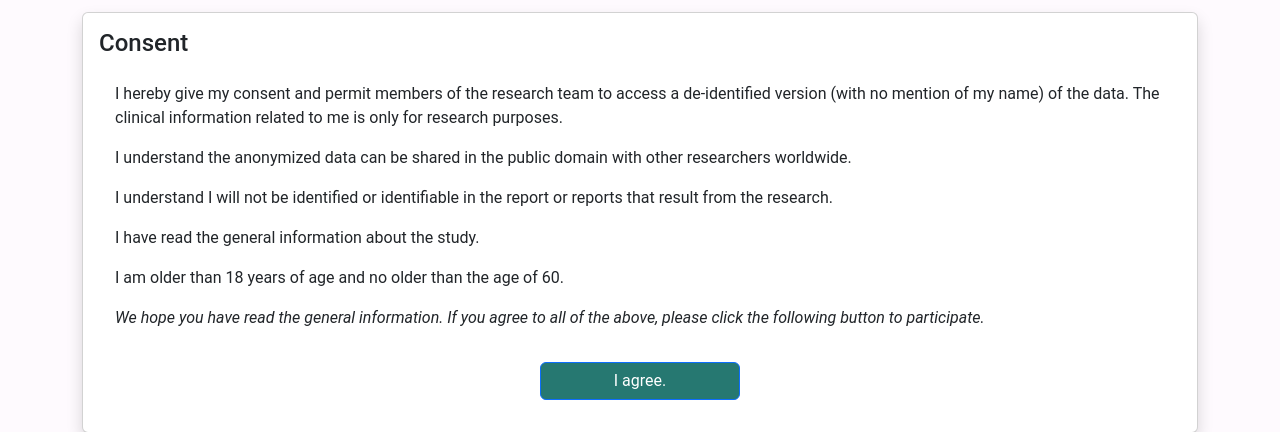
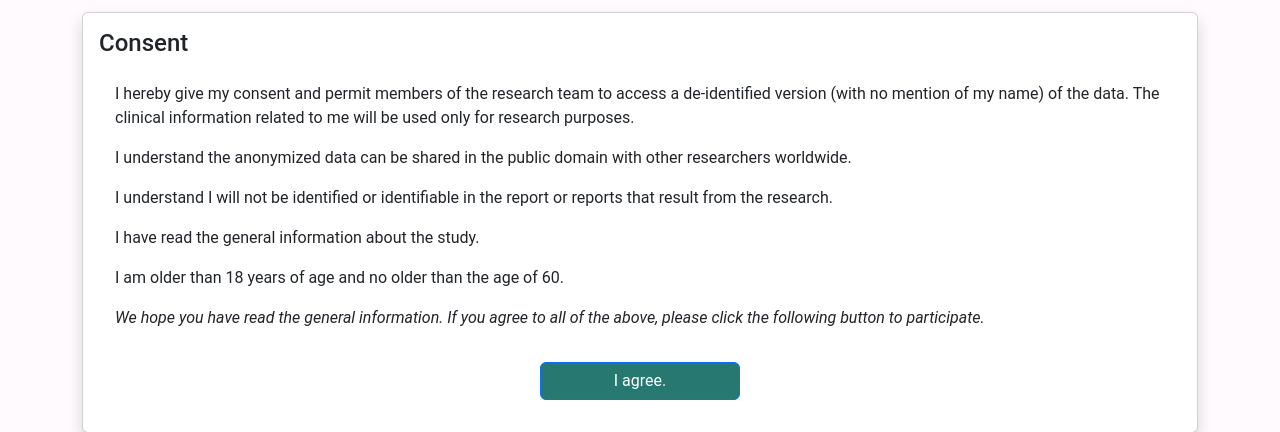
Before and after one commit to VivekPamnani/django-auth-app, a Django app: page /user/consent/ in a window 1280 px wide. Shown: the part 1323-1755 px from the top of the page. Run offline with Django 4.2, Linux system fonts and the light colour scheme; some libraries are stand-ins or nearby versions.

Commit message:
15/8 feedback content update

```diff
--- a/user/templates/user/consent.html
+++ b/user/templates/user/consent.html
@@ -64,7 +64,7 @@
                 <div class="card shadow p-3 mb-5 bg-white rounded">
                     <h4 class="card-title"> Consent </h4>
                     <div class="card-body">
-                        <p>I hereby give my consent and permit members of the research team to access a de-identified version (with no mention of my name) of the data. The clinical information related to me is only for research purposes.</p>
+                        <p>I hereby give my consent and permit members of the research team to access a de-identified version (with no mention of my name) of the data. The clinical information related to me will be used only for research purposes.</p>
                         <p>I understand the anonymized data can be shared in the public domain with other researchers worldwide.</p>
                         <p>I understand I will not be identified or identifiable in the report or reports that result from the research.</p>
                         <p>I have read the general information about the study.</p>
--- a/user/templates/user/welcome.html
+++ b/user/templates/user/welcome.html
@@ -29,7 +29,7 @@
                 <h4 class="card-title"> Welcome! </h4>
                 <div class="card-body">
                     <p>We appreciate your participation in our study. The aim is to understand the correlates of wellbeing in the context of Pandemic. The research study has been approved by the Institute Research Review Board Committee, which evaluates the validity of tests used in the study and protects the essential rights of human participation. </p>
-                    <p>In this study, you would be attempting a series of tests periodically, every fortnight, over a span of 3 months. Each session will take you approximately 35 minutes.</p>
+                    <p>In this study, you would be attempting a series of tests periodically, every fortnight, over a span of 3 months. Each session will take approximately 35 minutes.</p>
                     <p>Anybody who is 18-60 years old and can understand and/or speak English is eligible to participate. You will be paid <b>₹200 per session</b> (up to ₹1200 for a total of 6 sessions). If you would like to know more, please proceed by clicking the button below.</p>
                 </div>
                 <div class="text-center">
```
Also changed, not shown: db.sqlite3.
